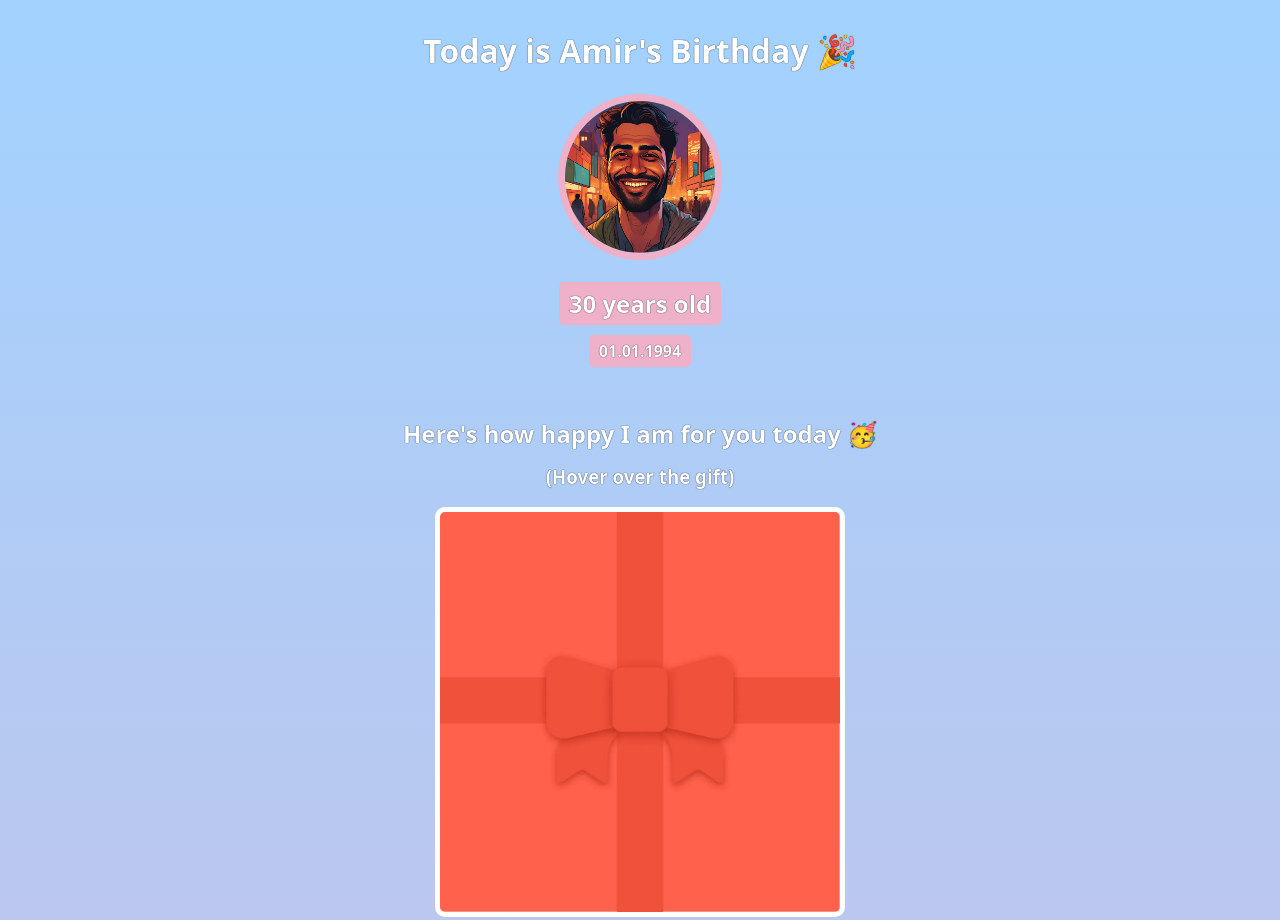
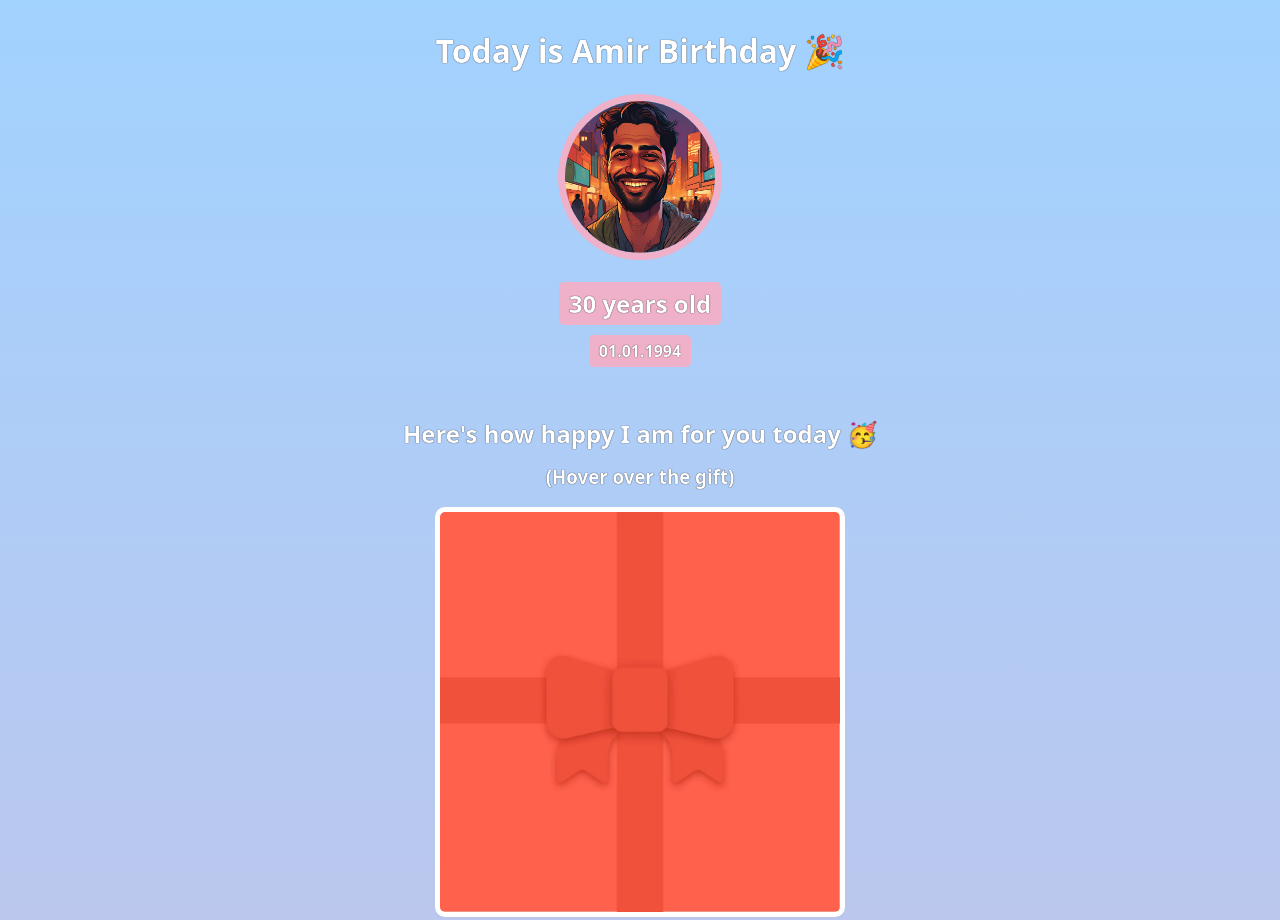
Before and after one commit to MansoorM11/birthday-gif-site, a plain HTML site: page index.html in a window 1280 px wide. Shown: the top 920 px of the page. Drawn offline with Linux system fonts and the light colour scheme; a web font is replaced by a local one.

Commit message:
Change name to Amir

```diff
--- a/index.html
+++ b/index.html
@@ -15,7 +15,7 @@
   <body>
     <header>
       <div id="header">
-        <h1>Today is Amir's Birthday 🎉</h1>
+        <h1>Today is Amir Birthday 🎉</h1>
         <img
           id="main-img"
           src="./images/amir.png"
```
